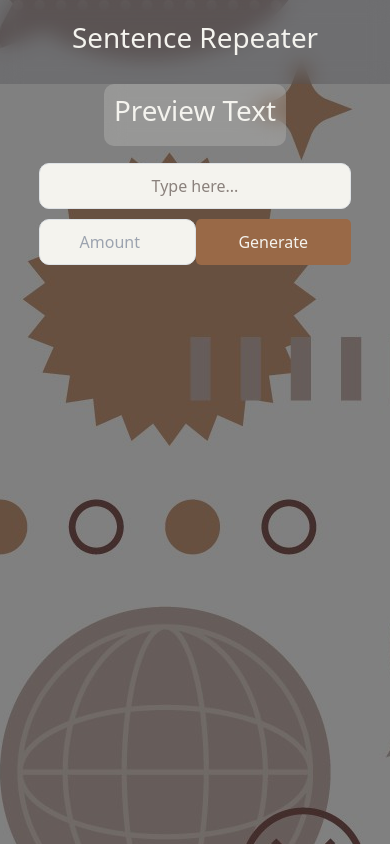
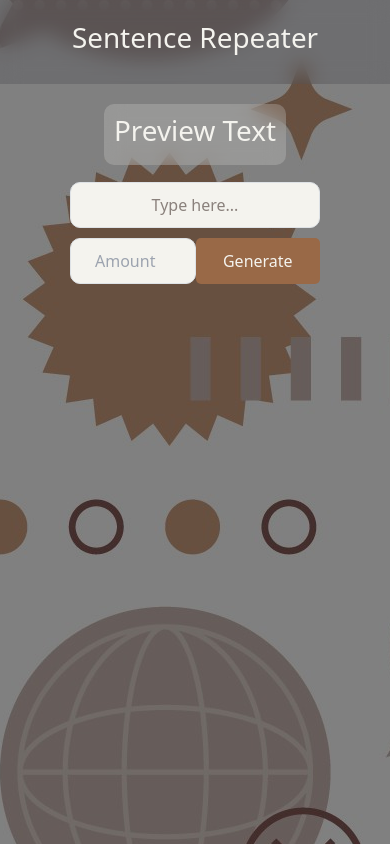
Before and after one commit to akael888/sentence-repeater, a React (Create React App) app in the folder my-app/: page / in a window 390 px wide. Built offline with nearby package versions, Linux system fonts and the light colour scheme.

Commit message:
fix : Fix Inconsistent Scrolling Behaviour. Mobile First Approach

```diff
--- a/my-app/src/App.js
+++ b/my-app/src/App.js
@@ -26,12 +26,12 @@ function App() {
 
   return (
     <div
-      className="w-screen h-screen flex flex-col bg-center bg-repeat text-center shrink-1 overflow-scroll  "
+      className="w-screen h-screen flex flex-col bg-center bg-repeat text-center shrink-1 overflow-scroll overflow-x-hidden overflow-y-auto"
       style={{ backgroundImage: `url(${bg})` }}
     >
       <header
         className={
-          "h-[10%] min-h-[10vh] w-screen flex flex-col items-center justify-center font-[calc(10px_+_2vmin)] text-main-color  text-center z-[100]  sticky top-0" +
+          "h-[10%] min-h-[10vh] w-fullflex flex-col items-center justify-center font-[calc(10px_+_2vmin)] text-main-color  text-center z-[100]  sticky top-0" +
           tw_appHeader_glassMorphBG
         }
       >
@@ -40,7 +40,7 @@ function App() {
           darkModeChangesTitle={handleDarkModeChanges}
         />
       </header>
-      <div className="w-full h-full">
+      <div className="w-full h-auto grid place-items-center p-[5%]">
         <Repeater />
       </div>
     </div>
```
